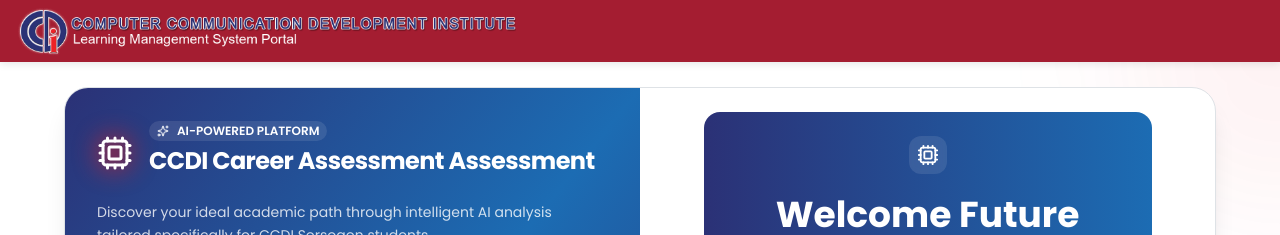
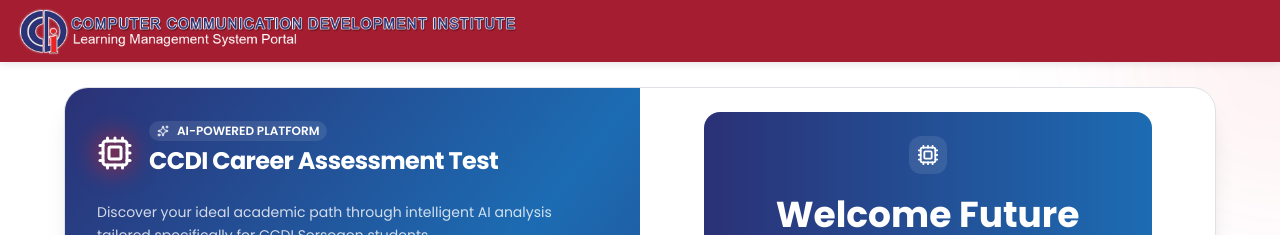
Before and after one commit to koala-bonjing/ccdi-career-assestment, a React (Vite) app in the folder frontend/: page /login in a window 1280 px wide. Shown: the top 235 px of the page. Built offline with nearby package versions, Linux system fonts and the light colour scheme; no server answers.

Commit message:
feat: update title in LoginForm for clarity

```diff
--- a/frontend/src/components/Auth/LoginForm/LoginForm.tsx
+++ b/frontend/src/components/Auth/LoginForm/LoginForm.tsx
@@ -156,7 +156,7 @@
                       </span>
                     </div>
                     <h1 className="text-2xl font-bold tracking-tight">
-                      CCDI Career Assessment Assessment
+                      CCDI Career Assessment Test
                     </h1>
                   </div>
                 </div>
```
